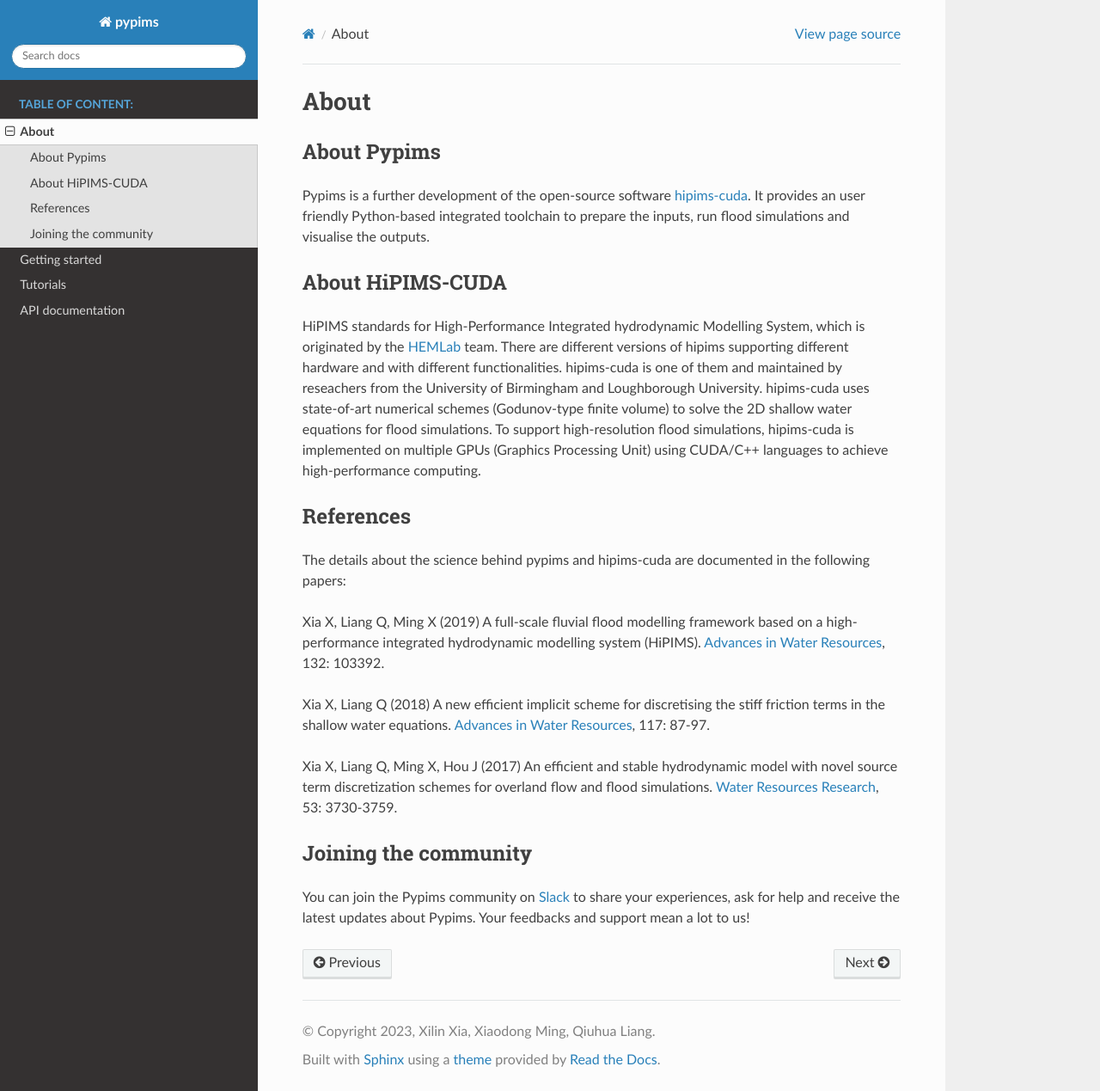
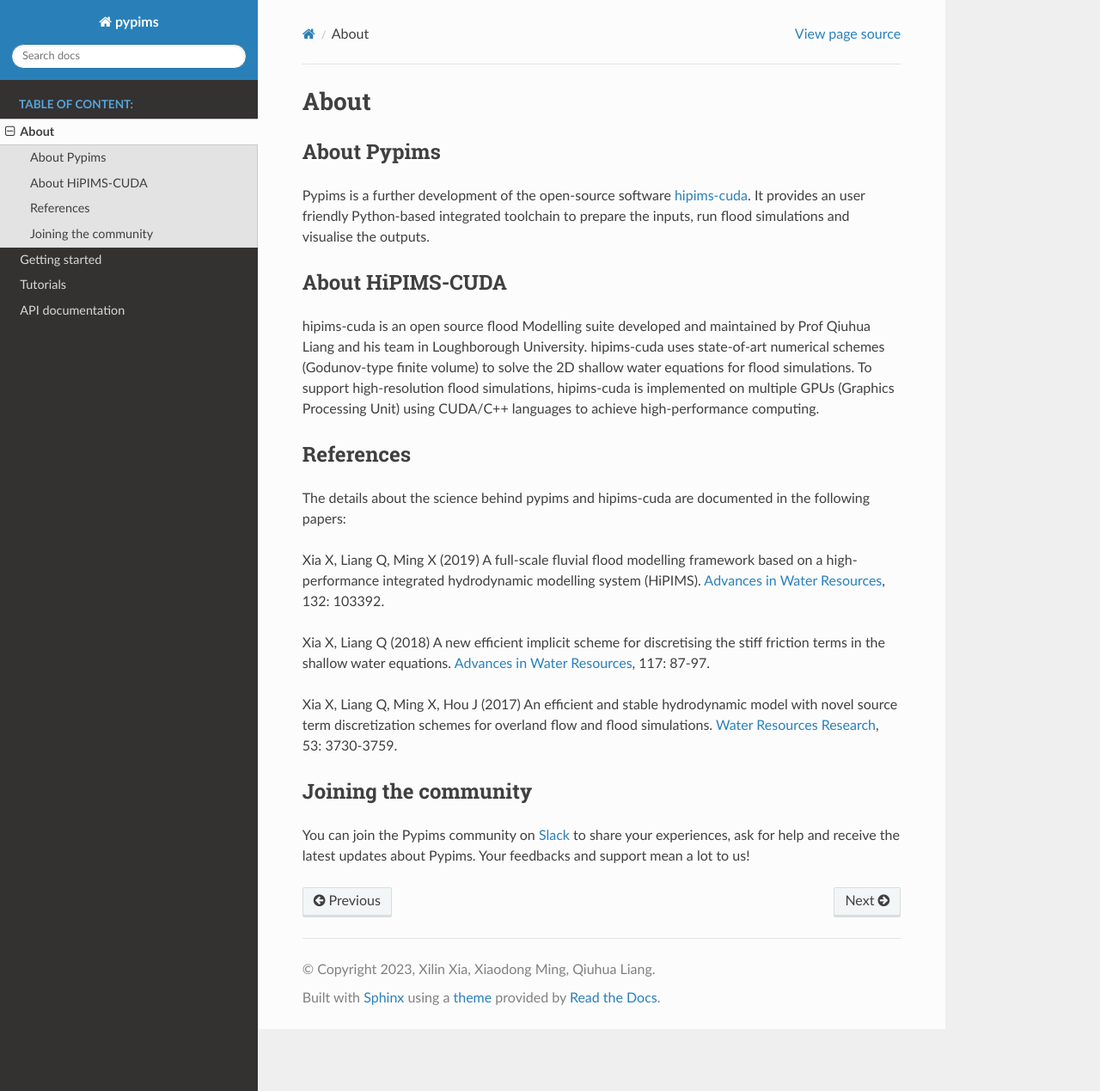
Before and after one commit to SynxFlow/SynxFlow, a Sphinx documentation site: the page built from docs/source/about.md, in a window 1280 px wide and 1269 px high. Shown: the whole window at 86% size. Built offline with Sphinx 7.4.7 and the Read the Docs theme 2.0.0, drawn with Linux system fonts in a browser that asks for light colours.

Commit message:
Update about.md

```diff
--- a/docs/source/about.md
+++ b/docs/source/about.md
@@ -3,14 +3,11 @@
 
 ### About Pypims
 
-Pypims is a further development of the open-source software [hipims-cuda](https://github.com/HEMLab/hipims). It provides an user friendly Python-based integrated toolchain
-to prepare the inputs, run flood simulations and visualise the outputs.
+Pypims is a further development of the open-source software [hipims-cuda](https://github.com/HEMLab/hipims). It provides an user friendly Python-based integrated toolchain to prepare the inputs, run flood simulations and visualise the outputs.
 
 ### About HiPIMS-CUDA
 
-HiPIMS standards for High-Performance Integrated hydrodynamic Modelling System, which is originated by the [HEMLab](https://www.hemlab.org) team. There are different versions of hipims supporting different hardware and with different functionalities. hipims-cuda is one of them and maintained by reseachers from the University of Birmingham and Loughborough University.
-hipims-cuda uses state-of-art numerical schemes (Godunov-type finite volume) to solve the 2D shallow water equations for flood simulations.
-To support high-resolution flood simulations, hipims-cuda is implemented on multiple GPUs (Graphics Processing Unit) using CUDA/C++ languages to achieve high-performance computing.
+hipims-cuda is an open source flood Modelling suite developed and maintained by Prof Qiuhua Liang and his team in Loughborough University. hipims-cuda uses state-of-art numerical schemes (Godunov-type finite volume) to solve the 2D shallow water equations for flood simulations. To support high-resolution flood simulations, hipims-cuda is implemented on multiple GPUs (Graphics Processing Unit) using CUDA/C++ languages to achieve high-performance computing.
 
 ### References
 
```
